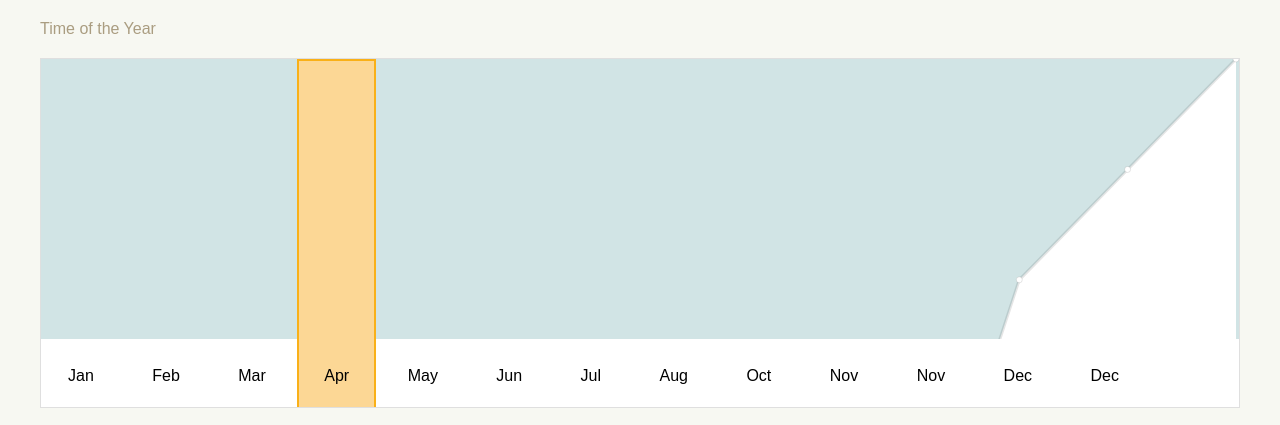
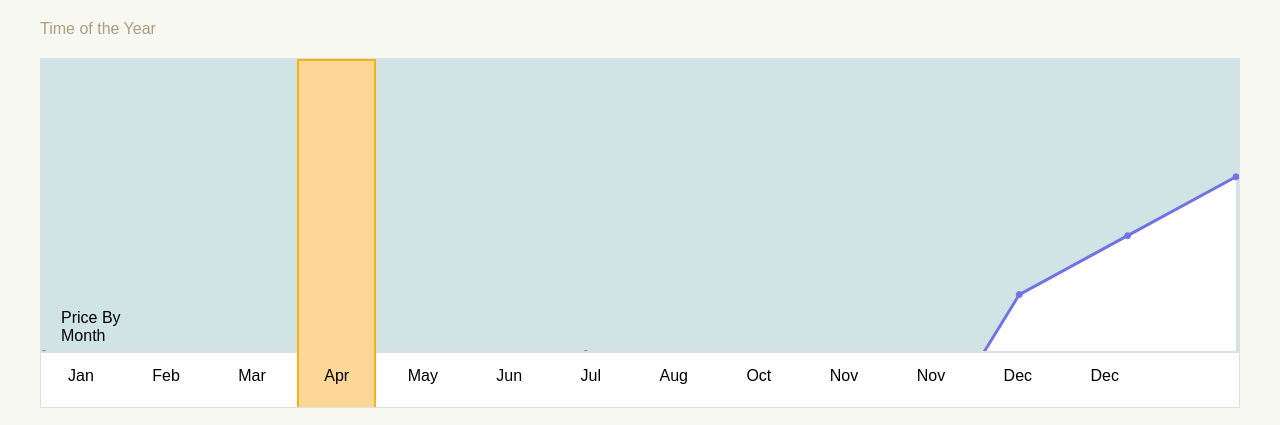
Before and after one commit to decode-wealthsimple/client, a website: page fed/pref.html in a window 1280 px wide. Shown: the top 425 px of the page. Drawn offline with nearby package versions, Linux system fonts and the light colour scheme; files whose address does not match are found by name.

Commit message:
finalized the graph

```diff
--- a/fed/pref.html
+++ b/fed/pref.html
@@ -44,6 +44,7 @@
 			<div class="col-1"><button class="button"><p>Dec</p></button></div>
 			<div class="col-1"><button class="button"><p>Dec</p></button></div>
 			</div>
+			<div class="pricebymonth"><p>Price By <br>Month</p></div>
 			<div class="row white-space"></div>
 		</div>
 
@@ -82,12 +83,17 @@
 				datasets: [
 					{
 						fillColor: '#f0f0f0',
-						data: [650, 640, 640, 520, 640, 650, 620, 640, 630, 660, 670, 680],
+						data: [650, 640, 640, 420, 640, 650, 620, 640, 630, 660, 670, 680],
 						spanGaps:false,
 						backgroundColor: 'rgb(256,256,256)',
-						strokeColor: '#000',
-						fillColor: '#000',
-						lineTension: 0
+						strokeColor: '#f9b018',
+						fillColor: '#f9b018',
+						lineTension: 0,
+						borderColor:"rgba(114,114,229,1)",
+      pointBorderColor:"rgba(114,114,229,1)",
+      pointBackgroundColor:"rgba(114,114,229,1)",
+      pointHoverBackgroundColor:"rgba(114,114,229,1)",
+      pointHoverBorderColor:"rgba(114,114,229,1)"
 					}
 				]
 			};
--- a/fed/timeoftheyear.less
+++ b/fed/timeoftheyear.less
@@ -22,7 +22,13 @@
 	height: 70px;
 	background-color: white;
 	bottom: 0;
-	transform: translateY(280px);
+	transform: translateY(240px);
+	border-top: 2px solid #dfdfdf;
+
+}
+.pricebymonth{
+	padding-left: 20px;
+	transform: translateY(250px);
 }
 .year-tab {
 	z-index: 999999;
```
Also changed, not shown: fed/timeoftheyear.css, 1 other file.
